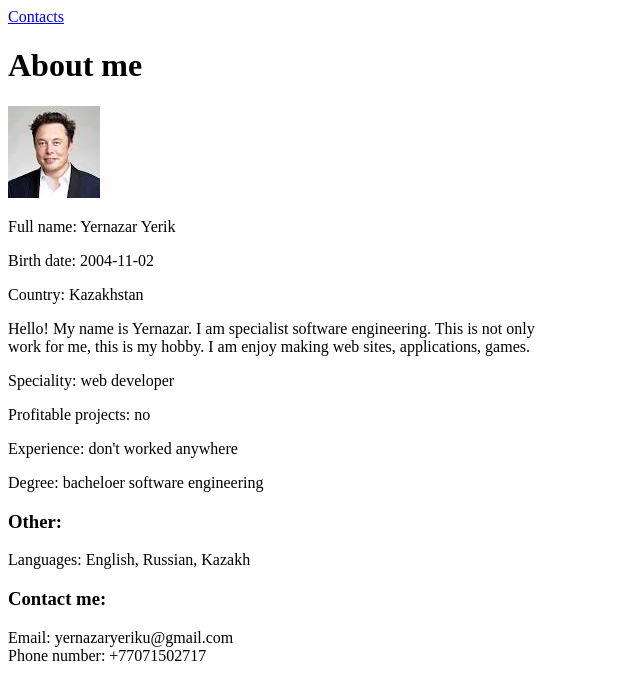
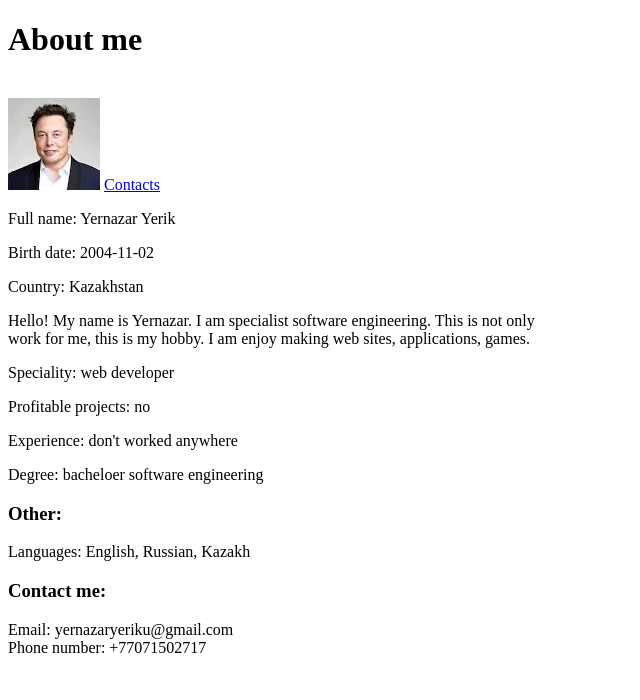
Before and after one commit to yernazaryeriku/personal_bio, a plain HTML site: page index.html in a window 1280 px wide. Shown: the whole page, without its empty margins (0-640 px from the left). Drawn offline with Linux system fonts and the light colour scheme.

Commit message:
my commit

```diff
--- a/index.html
+++ b/index.html
@@ -4,9 +4,9 @@
         <title>About me</title>
     </head>
     <body>
+        <h1>About me</h1>
+        <br><img src="./images/profile_picture/profile_picture.png">
         <a href="#contact">Contacts</a>
-        <h1>About me</h1>
-        <img src="./images/profile_picture/profile_picture.png">
         <p>Full name: Yernazar Yerik</p>
         <p>Birth date: 2004-11-02</p>
         <p>Country: Kazakhstan</p>
```
